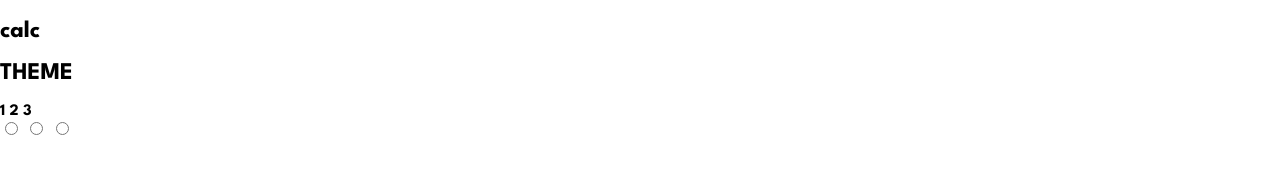
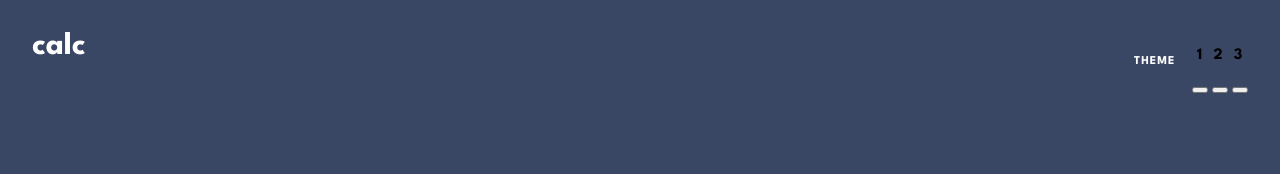
Before and after one commit to tfh12c/calculator, a plain HTML site: page index.html in a window 1280 px wide. Drawn offline with Linux system fonts and the light colour scheme.

Commit message:
ran into issues when applying styling to header section, inputs are not ideal to work with. refactored html to use buttons.

```diff
--- a/index.html
+++ b/index.html
@@ -14,14 +14,14 @@
             <h2 class="header__theme-container-title">THEME</h2>
             <div class="header__theme-selection-container">
                 <div class="header__theme-label-container">
-                    <label for="blue">1</label>
-                    <label for="light">2</label>
-                    <label for="purple">3</label>
+                   <p class="header__theme-label">1</p>
+                   <p class="header__theme-label">2</p>
+                   <p class="header__theme-label">3</p>
                 </div>
-                <div class="header__theme-input-container">
-                    <input type="radio" id="blue" name="theme" value="1"/>
-                    <input type="radio" id="light" name="theme" value="2"/>
-                    <input type="radio" id="purple" name="theme" value="3"/>
+                <div class="header__theme-button-container">
+                    <button id="blue-mode-toggle" class="blue-mode-toggle" aria-label="blue-mode-toggle"></button>
+                    <button id="light-mode-toggle" class="light-mode-toggle" aria-label="light-mode-toggle"></button>
+                    <button id="purple-mode-toggle" class="purple-mode-toggle" aria-label="purple-mode-toggle"></button>
                 </div>
             </div>
         </div>
--- a/styles/_partials/_variables.scss
+++ b/styles/_partials/_variables.scss
@@ -1,2 +1,18 @@
 /* Media Breakpoints */
 $breakpoint-desktop: 80rem;
+
+/* Blue Theme #1 */
+//Backgrounds
+$color-blue-body-background: hsl(222, 26%, 31%);
+$color-blue-input-background: hsl(223, 31%, 20%);
+$color-blue-display-background: hsl(224, 36%, 15%);
+//Keys
+$color-blue-bluekey-background: hsl(225, 21%, 49%);
+$color-blue-bluekey-shadow: hsl(224, 28%, 35%);
+$color-blue-redkey-background: hsl(6, 63%, 50%);
+$color-blue-redkey-shadow: hsl(6, 70%, 34%);
+$color-blue-whitekey-background: hsl(30, 25%, 89%);
+$color-blue-whitekey-shadow: hsl(28, 16%, 65%);
+//Text
+$color-blue-text-white: hsl(0, 0%, 100%);
+$color-blue-text-blue: hsl(221, 14%, 31%);
--- a/styles/styles.scss
+++ b/styles/styles.scss
@@ -10,4 +10,41 @@ body {
     margin: 0;
     font-family: 'League Spartan', sans-serif;
     font-weight: bold;
+    padding: 0 2rem;
+    background-color: variables.$color-blue-body-background;
 }
+
+.header {
+    display: flex;
+    justify-content: space-between;
+    margin-top: 2rem;
+
+    &__title {
+        margin: 0;
+        font-size: 2rem;
+        color: variables.$color-blue-text-white;
+    }
+
+    &__theme-container {
+        display: flex;
+    }
+
+    &__theme-container-title {
+        font-size: 12px;
+        letter-spacing: 1px;
+        color: variables.$color-blue-text-white;
+        margin-top: 1.5rem;
+        margin-bottom: 0;
+        margin-right: 1rem;
+    }
+
+    &__theme-label-container {
+        display: flex;
+        justify-content: space-around;
+    }
+
+    &__theme-input-container {
+        background-color: variables.$color-blue-input-background;
+        margin-top: .3125rem;
+    }
+}
```
Also changed, not shown: styles/styles.css.
